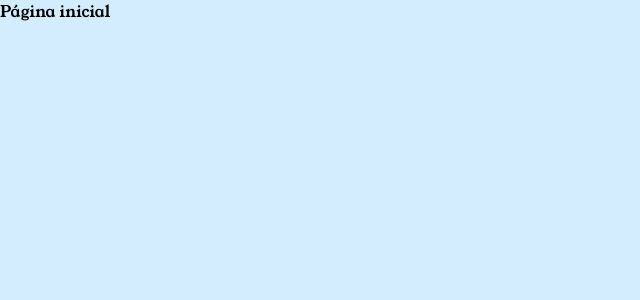
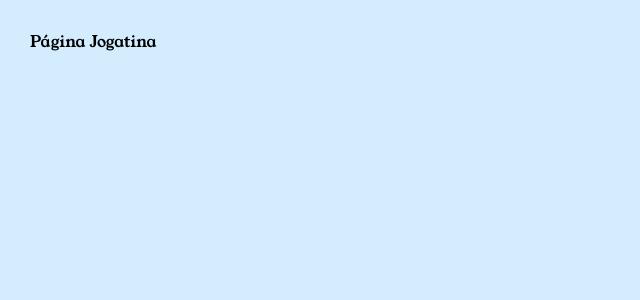
Before and after one commit to TypeClecio/GameBiblico, a React (Vite) app: page /jogatina in a window 1280 px wide. Before the commit this address led to /. Shown: the top 300 px of the page, without its empty margins (0-640 px from the left). Built offline with nearby package versions, Linux system fonts and the light colour scheme.

Commit message:
Commit inicial

```diff
--- /dev/null
+++ b/src/pages/Jogatina/Jogatina.module.scss
@@ -0,0 +1,12 @@
+// Escopo global da página INICIAL
+.escopo {
+  width: 100vw;
+  height: 100vh;
+  padding: 30px;
+  display: flex;
+  flex-direction: column;
+
+  button {
+    background-color: transparent;
+  }
+}
--- /dev/null
+++ b/src/pages/Jogatina/index.tsx
@@ -0,0 +1,7 @@
+import styles from "./Jogatina.module.scss";
+
+export default function Jogatina() {
+  return (
+    <main className={styles.escopo}>Página Jogatina</main>
+  )
+}
--- a/src/routes/AppRouter.tsx
+++ b/src/routes/AppRouter.tsx
@@ -1,10 +1,12 @@
 import { Route, Routes, Navigate } from 'react-router-dom';
+
+import Jogatina from '../pages/Jogatina';
 
 export default function AppRouter() {
   return (
     <Routes>
       <Route path="/*" element={<Navigate to="/" replace />} />
-      <Route path="/" element={<>Página inicial</>} />
+      <Route path="/jogatina" element={<Jogatina />} />
     </Routes>
   )
 };
```
